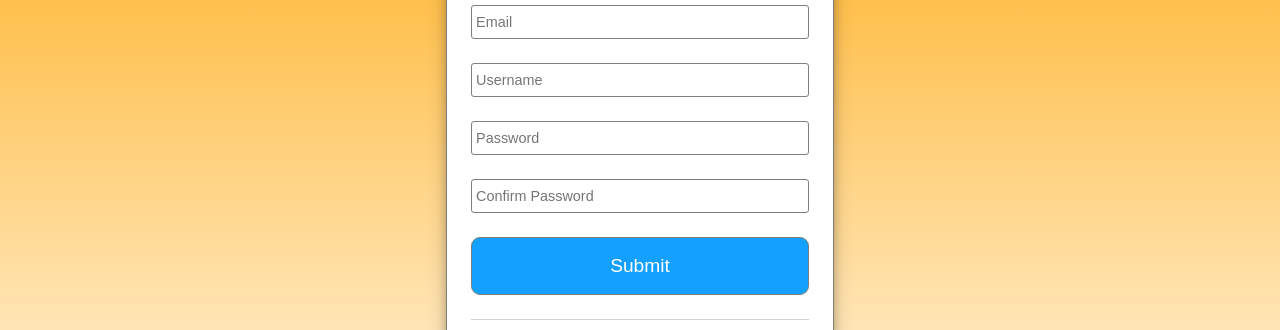
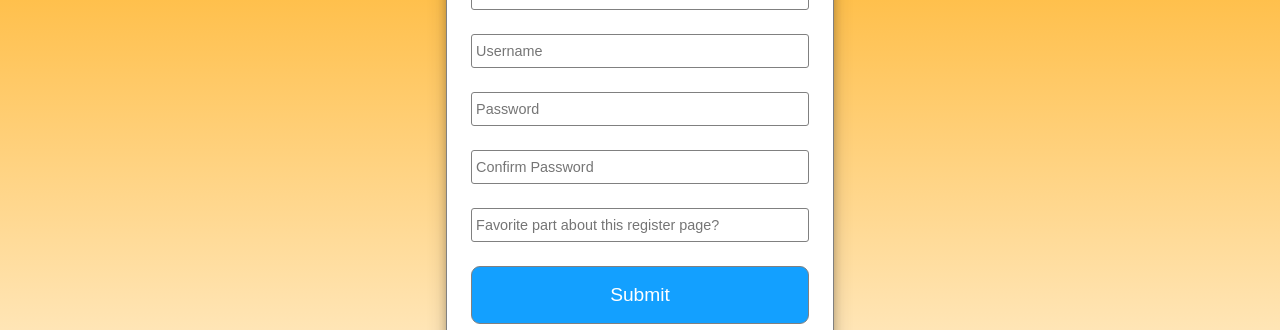
Before and after one commit to sfitzpatrick55/StaticRegisterPage, a plain HTML site: page index.html in a window 1280 px wide. Shown: the part 240-570 px from the top of the page. Drawn offline with Linux system fonts and the light colour scheme.

Commit message:
added favoritething input to form

```diff
--- a/index.html
+++ b/index.html
@@ -41,6 +41,11 @@
                 required />
             </div>
             <div>
+                <input type="text"
+                placeholder="Favorite part about this register page?"
+                name="favoritething">
+            </div>
+            <div>
                 <button type="submit">Submit</button>
             </div>
         </form>
```
